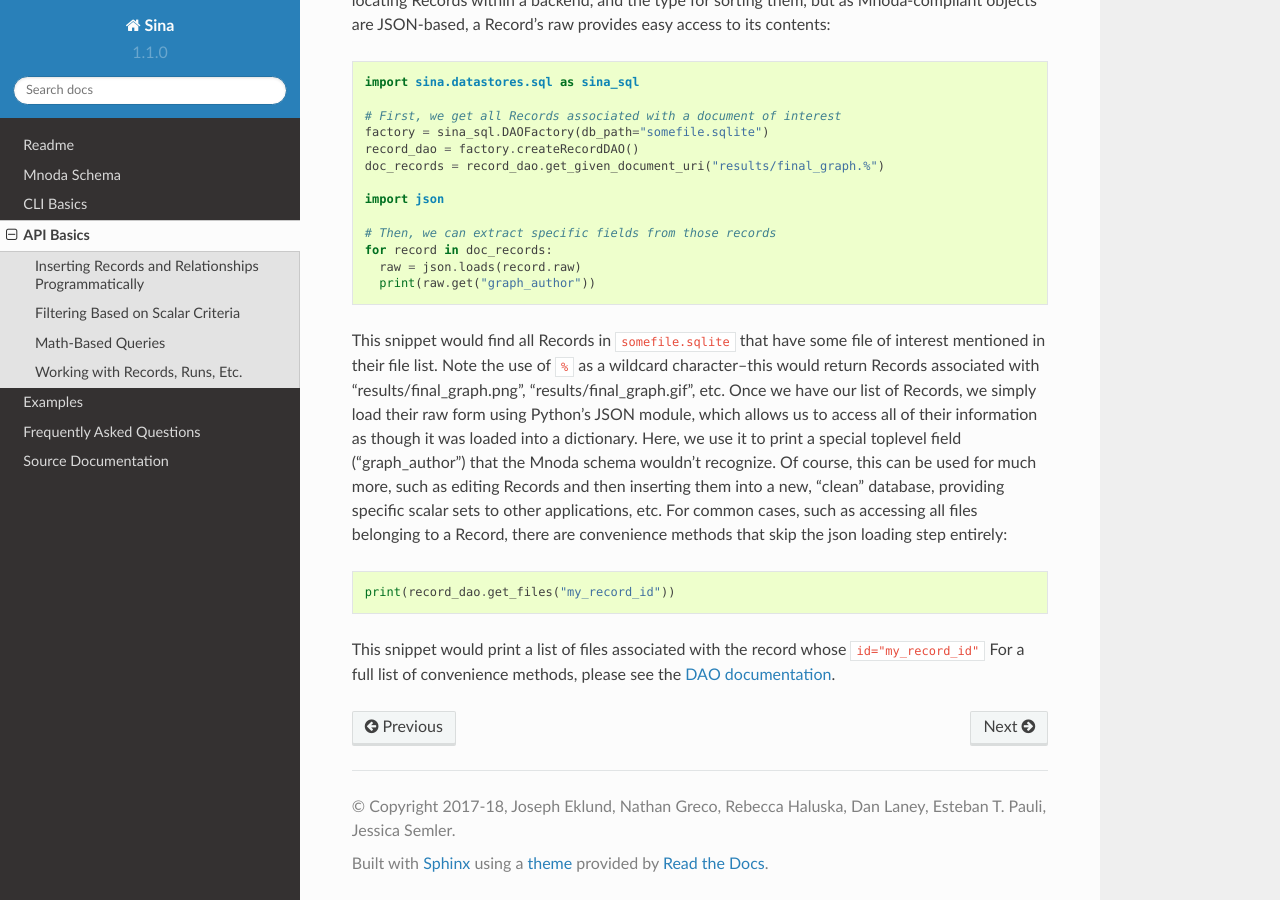
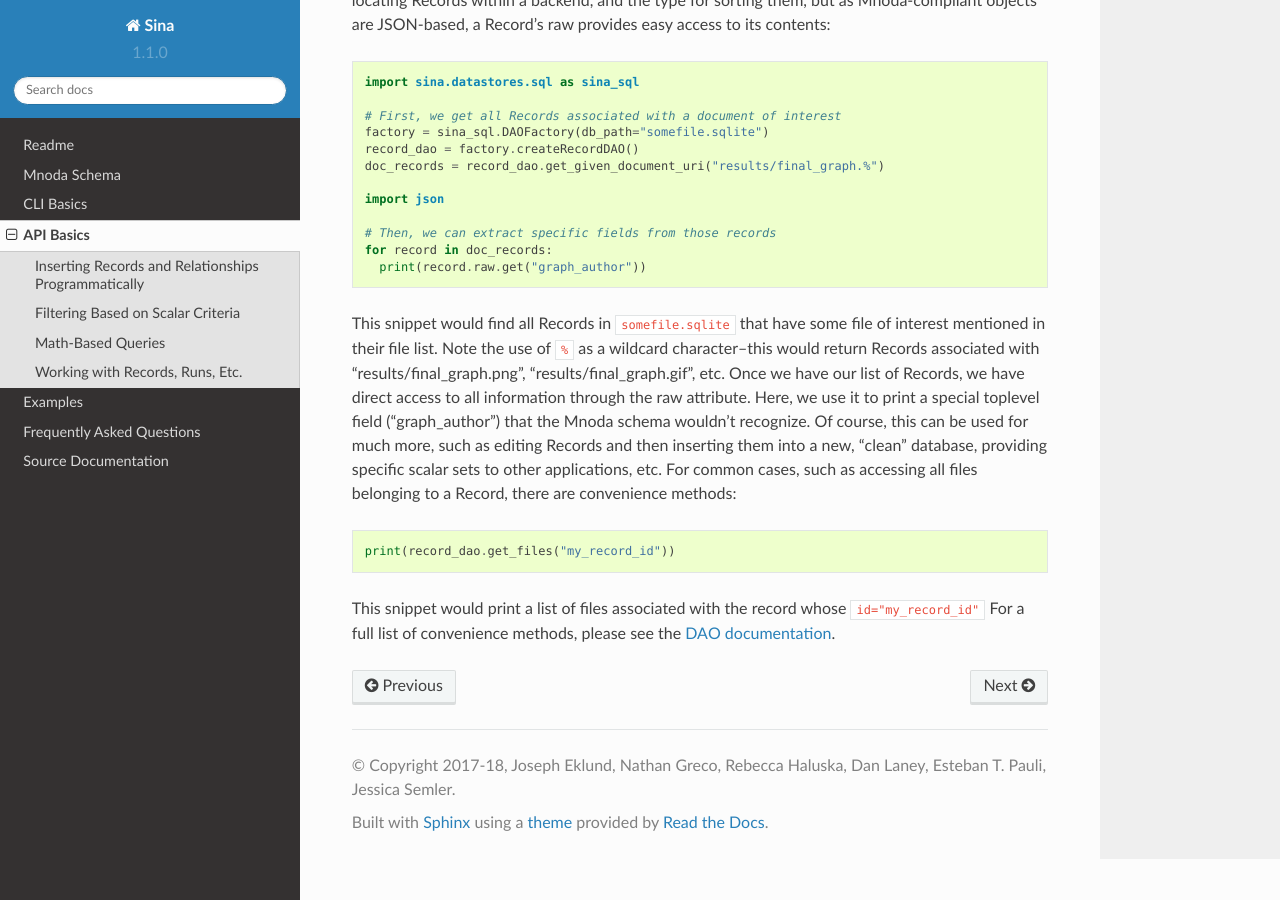
Before and after one commit to LLNL/Sina, a Sphinx documentation site: the page built from docs/source/api_basics.rst, in a window 1280 px wide and 900 px high, scrolled down 3026 px. Built offline with Sphinx 7.4.7 and the Read the Docs theme 2.0.0, drawn with Linux system fonts in a browser that asks for light colours; pages that are not in the unit, such as notebooks, are missing from menus.

Commit message:
SIBO-385 Updated api docs to reflect raw attribute changes stored as a dict instead of string.

```diff
--- a/docs/source/api_basics.rst
+++ b/docs/source/api_basics.rst
@@ -153,9 +153,10 @@ The objects returned by the DAOs can be used for further processing. Full
 descriptions of object attributes are available in the
 `model documentation <generated_docs/sina.model.html>`__, but Records and their
 supported special types (runs, etc) all have, at minimum, three attributes:
-:code:`id`, :code:`type`, and :code:`raw`. The :code:`id` is mostly used for locating Records within a backend,
-and the type for sorting them, but as Mnoda-compliant objects are JSON-based,
-a Record's raw provides easy access to its contents::
+:code:`id`, :code:`type`, and :code:`raw`. The :code:`id` is mostly used for
+locating Records within a backend, and the type for sorting them, but as
+Mnoda-compliant objects are JSON-based, a Record's raw provides easy access
+to its contents::
 
   import sina.datastores.sql as sina_sql
 
@@ -168,21 +169,19 @@ a Record's raw provides easy access to its contents::
 
   # Then, we can extract specific fields from those records
   for record in doc_records:
-    raw = json.loads(record.raw)
-    print(raw.get("graph_author"))
+    print(record.raw.get("graph_author"))
 
 This snippet would find all Records in :code:`somefile.sqlite` that have some
 file of interest mentioned in their file list. Note the use of :code:`%` as
 a wildcard character--this would return Records associated with
 "results/final_graph.png", "results/final_graph.gif", etc. Once we have our
-list of Records, we simply load their raw form using Python's JSON module, which
-allows us to access all of their information as though it was loaded into a
-dictionary. Here, we use it to print a special toplevel field ("graph_author")
+list of Records, we have direct access to all information through the raw
+attribute. Here, we use it to print a special toplevel field ("graph_author")
 that the Mnoda schema wouldn't recognize. Of course, this can be used for much
 more, such as editing Records and then inserting them into a new, "clean"
 database, providing specific scalar sets to other applications, etc. For common
 cases, such as accessing all files belonging to a Record, there are convenience
-methods that skip the json loading step entirely::
+methods::
 
   print(record_dao.get_files("my_record_id"))
 
```
